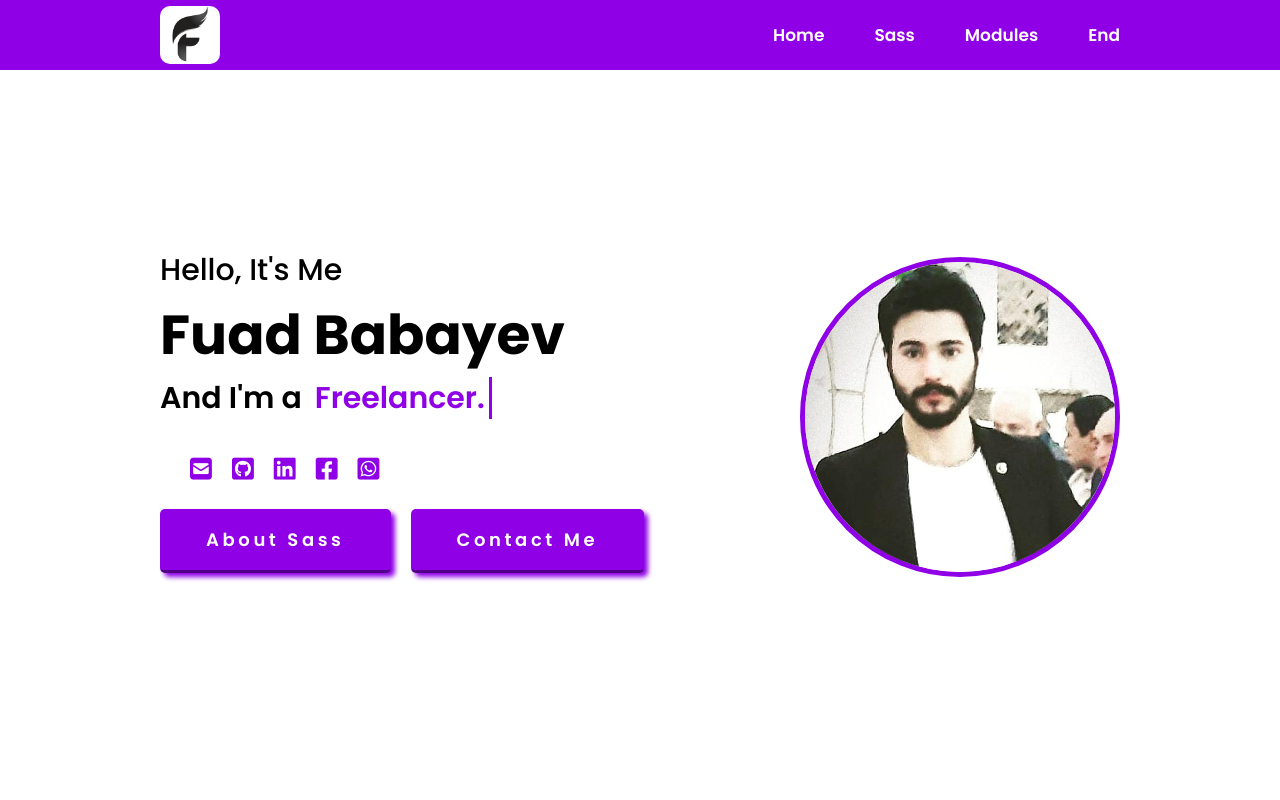
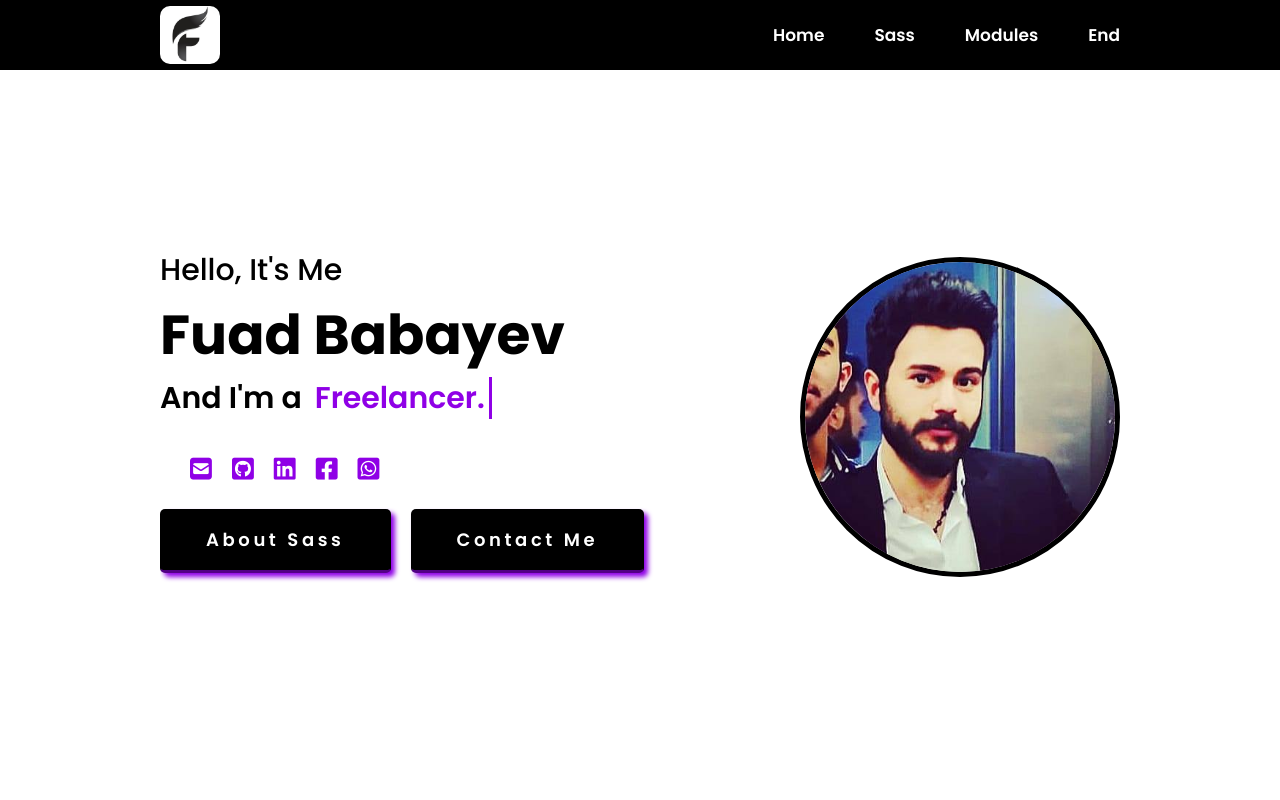
Before and after one commit to FuadBabayev/Sass-Project-to-Produce, a website: page index.html in a window 1280 px wide. Shown: the top 800 px of the page. Drawn offline with nearby package versions, Linux system fonts and the light colour scheme.

Commit message:
Picture Change

```diff
--- a/index.html
+++ b/index.html
@@ -70,7 +70,7 @@
             </div>
 
             <div class="home-part2">
-                <img src="./assets/firstPhoto.jpg" alt="" class="img">
+                <img src="./assets/asdasdn.jpg" alt="" class="img">
 
             </div>
 
--- a/sass/_base.scss
+++ b/sass/_base.scss
@@ -27,7 +27,7 @@ p span{
 /* Navbar Section Start */
 nav{
     width: 100%;
-    background-color: #8f00e6;
+    background-color: black;
     position: fixed;
     z-index: 2;
     #navbar{
@@ -115,7 +115,7 @@ nav{
 .home-part2 img{
     width: 100%;
     border-radius: 50%;
-    border: 5px solid #8f00e6;
+    border: 5px solid black;
 }
 .home-part1 .prolog{
     font-size: 30px;
@@ -180,7 +180,7 @@ nav{
 }
 .home-part1-buttons button{
     border: 1px solid transparent;
-    background-color: #8f00e6;
+    background-color: black;
     font: 600 18px "Poppins",sans-serif;
     line-height: 2em;
     letter-spacing: .2em;
@@ -485,7 +485,7 @@ footer p a:hover{
     /* align-items: center;  */
     padding-top: 100px;
     min-width: 200px;
-    background-color: #8f00e6;
+    background-color: black;
     position: fixed;
     top: 0;
     right: -200px;
```
Also changed, not shown: assets/asdasdn.jpg (added), css/index.css.
